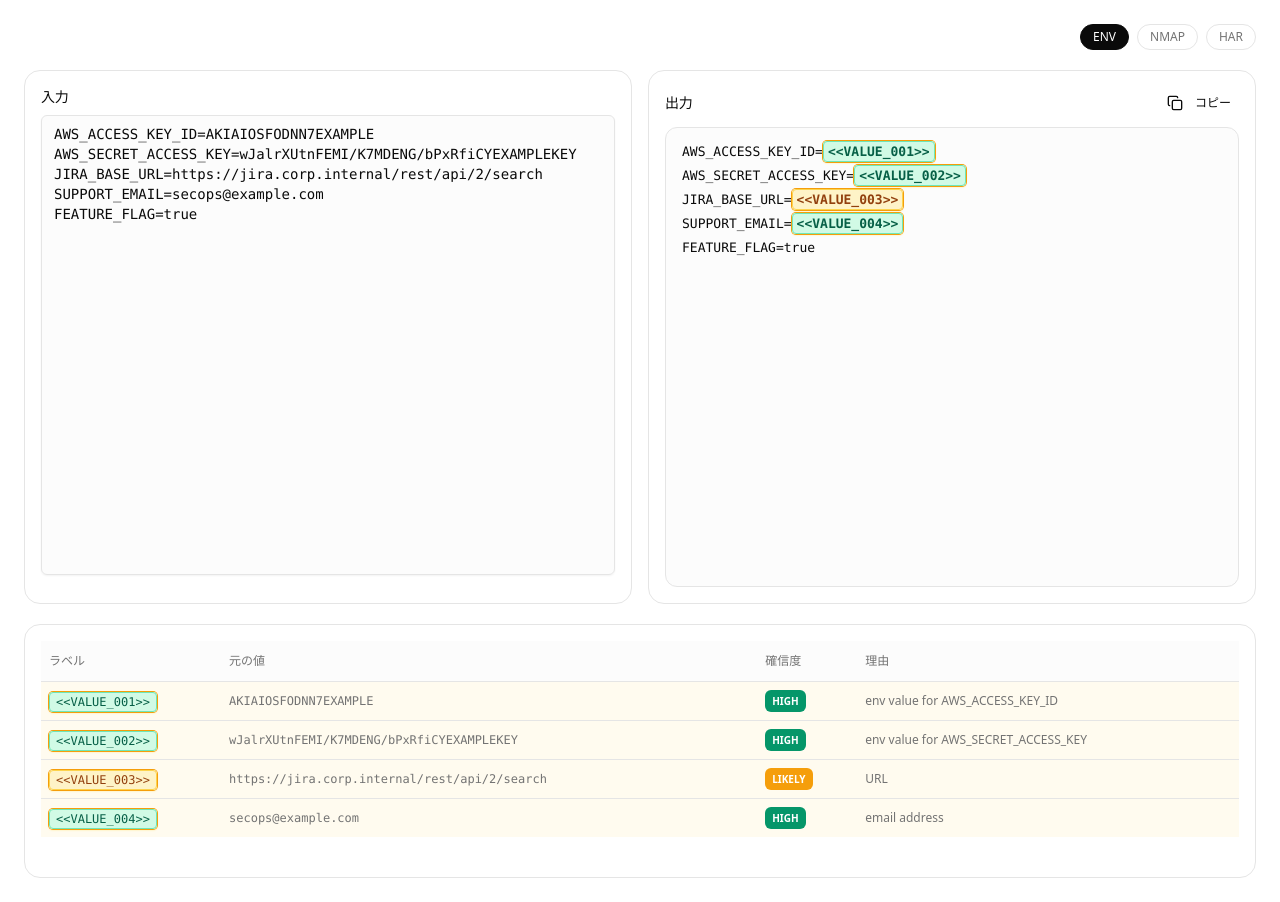
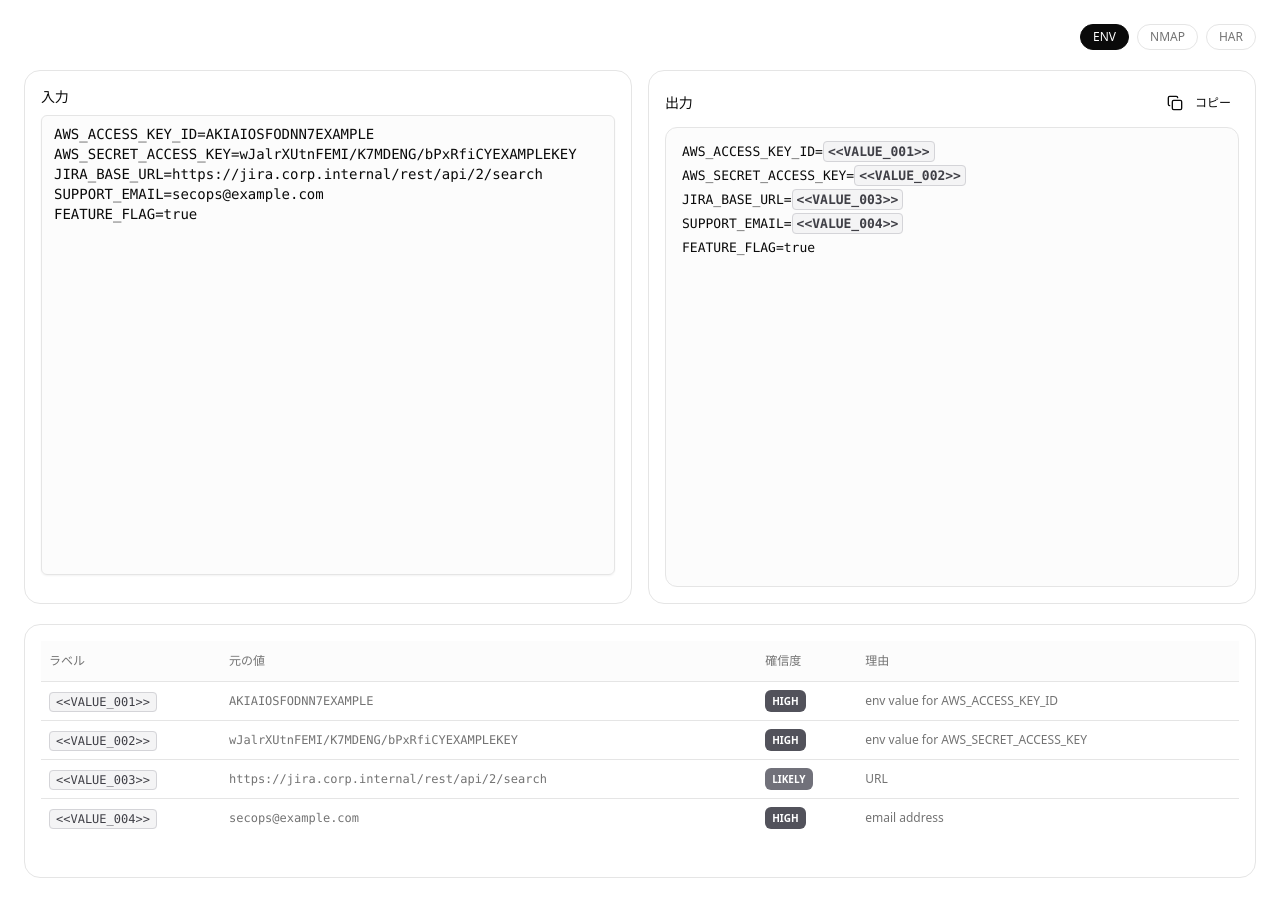
Before and after one commit to MJR-EDAMAMEX/pentect-poc, a React (Vite) app: page / in a window 1280 px wide. Built offline with nearby package versions, Linux system fonts and the light colour scheme.

Commit message:
Remove color highlights and active states from labels

```diff
--- a/src/App.tsx
+++ b/src/App.tsx
@@ -68,22 +68,22 @@ const CONFIDENCE_COLORS: Record<
   { bg: string; text: string; border: string; badge: string }
 > = {
   HIGH: {
-    bg: "bg-emerald-100",
-    text: "text-emerald-800",
-    border: "border-emerald-300",
-    badge: "bg-emerald-600 text-white",
+    bg: "bg-zinc-100",
+    text: "text-zinc-700",
+    border: "border-zinc-300",
+    badge: "bg-zinc-600 text-white",
   },
   LIKELY: {
-    bg: "bg-amber-100",
-    text: "text-amber-800",
-    border: "border-amber-300",
-    badge: "bg-amber-500 text-white",
+    bg: "bg-zinc-100",
+    text: "text-zinc-700",
+    border: "border-zinc-300",
+    badge: "bg-zinc-500 text-white",
   },
   MAYBE: {
-    bg: "bg-orange-100",
-    text: "text-orange-800",
-    border: "border-orange-300",
-    badge: "bg-orange-500 text-white",
+    bg: "bg-zinc-100",
+    text: "text-zinc-600",
+    border: "border-zinc-300",
+    badge: "bg-zinc-500 text-white",
   },
   UNKNOWN: {
     bg: "bg-zinc-100",
@@ -152,7 +152,7 @@ function renderHighlightedFragments(
         key={`${keyPrefix}:${index}`}
         title={mapping ? `${mapping.original} | ${mapping.reason}` : part.text}
         className={`inline px-1 py-0.5 rounded-sm border font-semibold  ${colors.bg} ${colors.text} ${colors.border} ${
-          isActive ? "ring-1 ring-amber-500 shadow-sm shadow-amber-200" : ""
+          isActive ? "" : ""
         }`}
       >
         {part.text}
@@ -173,32 +173,22 @@ function HighlightedOutput({
   text,
   mappings,
   activeLabels,
-  scanStartLine,
-  scanEndLine,
 }: {
   text: string;
   mappings: Mapping[];
   activeLabels: string[];
-  scanStartLine: number | null;
-  scanEndLine: number | null;
+  scanStartLine?: number | null;
+  scanEndLine?: number | null;
 }) {
   const lines = text.split(/\r?\n/);
 
   return (
     <pre className="m-0 whitespace-pre-wrap break-all font-mono text-[13px] leading-6">
       {lines.map((line, index) => {
-        const isScanning =
-          scanStartLine !== null &&
-          scanEndLine !== null &&
-          index >= scanStartLine &&
-          index <= scanEndLine;
-
         return (
           <span
             key={index}
-            className={`relative block px-1  ${
-              isScanning ? "bg-amber-100" : ""
-            }`}
+            className="relative block px-1"
           >
             <span className="relative">
               {renderHighlightedFragments(line, mappings, activeLabels, `line-${index}`)}
@@ -457,13 +447,13 @@ export default function App() {
                     <TableRow
                       key={`${mapping.label}:${mapping.original}`}
                       className={` ${
-                        isActive ? "bg-amber-50/80" : ""
+                        ""
                       }`}
                     >
                       <TableCell className="py-2">
                         <code
                           className={`rounded-sm border px-1.5 py-0.5 text-xs  ${colors.bg} ${colors.text} ${colors.border} ${
-                            isActive ? "ring-1 ring-amber-500 shadow-sm shadow-amber-200" : ""
+                            isActive ? "" : ""
                           }`}
                         >
                           {mapping.label}
```
Also changed, not shown: 3 other files (tests, documents, lock files or other folders).
